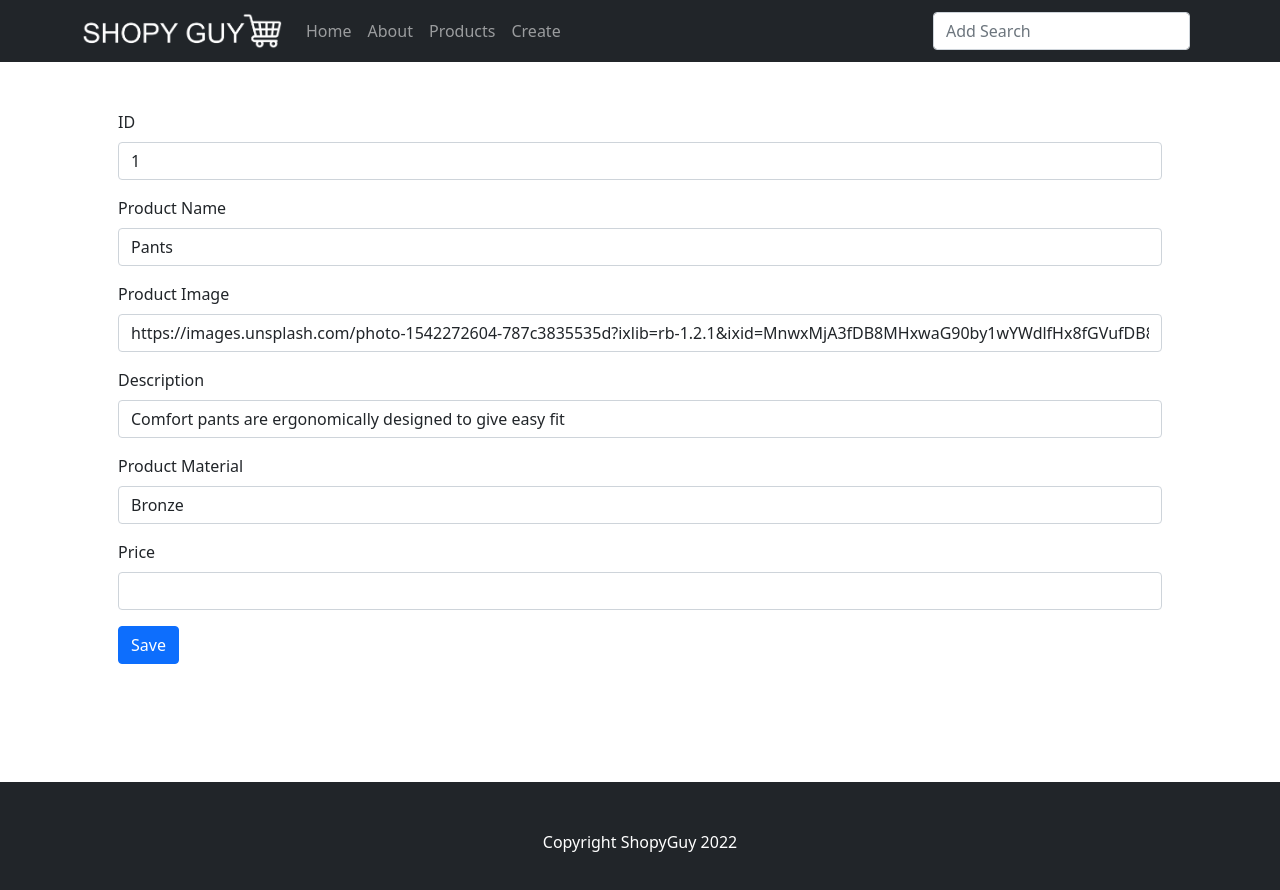
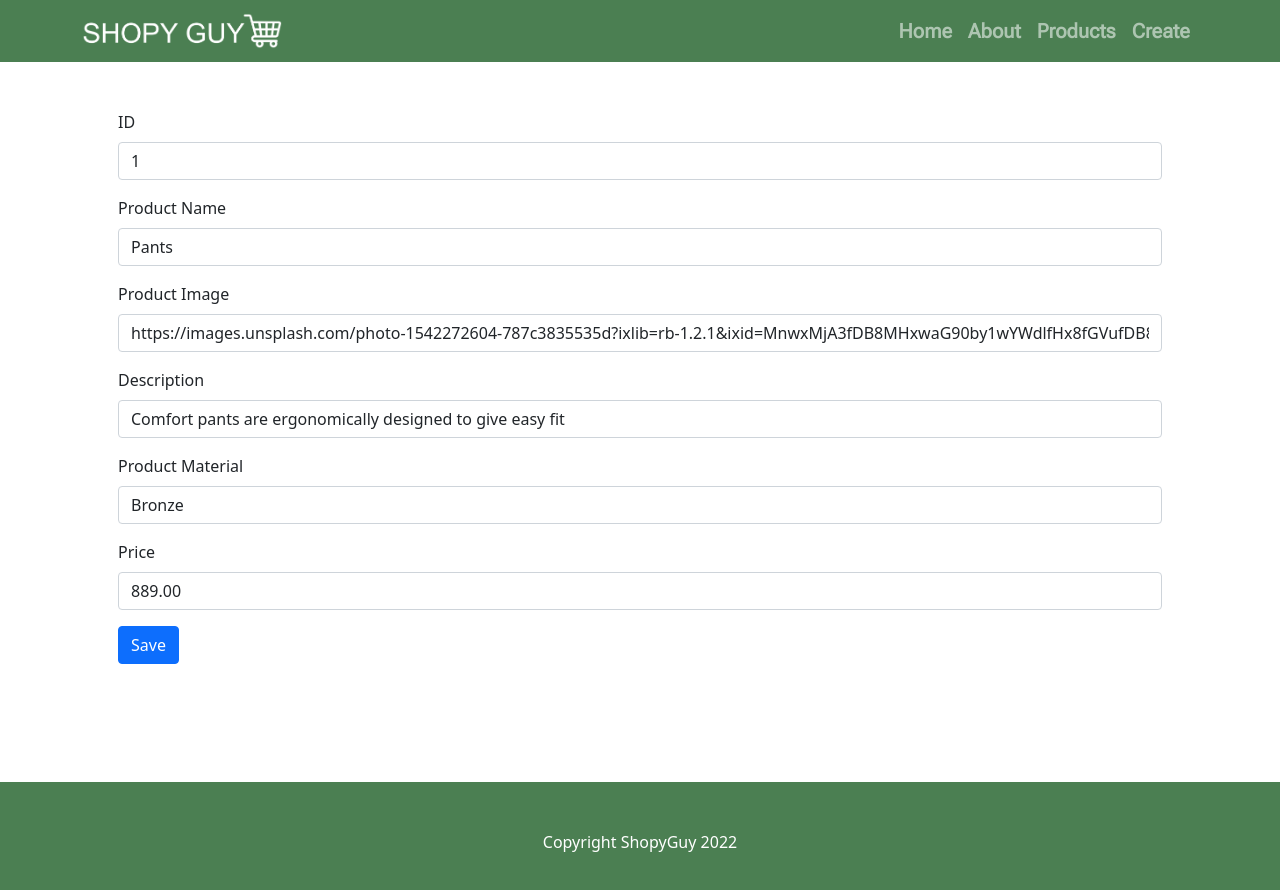
Before and after one commit to fordp86/react-final-project, a React (Create React App) app: page /products/1/edit in a window 1280 px wide. Shown: the top 890 px of the page. Built offline with nearby package versions, Linux system fonts and the light colour scheme; data requests are answered from the project's data file.

Commit message:
Final submission with green colors and roboto font

```diff
--- a/public/index.html
+++ b/public/index.html
@@ -5,6 +5,9 @@
     <link rel="icon" href="%PUBLIC_URL%/favicon.ico" />
     <meta name="viewport" content="width=device-width, initial-scale=1" />
     <meta name="description" content="Web site created using create-react-app" />
+    <link rel="preconnect" href="https://fonts.googleapis.com">
+    <link rel="preconnect" href="https://fonts.gstatic.com" crossorigin>
+    <link href="https://fonts.googleapis.com/css2?family=Roboto+Flex:opsz@8..144&display=swap" rel="stylesheet">
     <!--
       Notice the use of %PUBLIC_URL% in the tags above.
       It will be replaced with the URL of the `public` folder during the build.
--- a/src/Home.js
+++ b/src/Home.js
@@ -1,45 +1,26 @@
-import { Navbar, Nav, Container, Form, FormControl, Row, Col } from 'react-bootstrap';
+import { Navbar, Nav, Container,Row, Col } from 'react-bootstrap';
 import { Link, Outlet } from 'react-router-dom';
-import { ProductContext } from './ProductContext';
-import { useContext } from "react";
 import styles from './Home.module.css'
 
 function Home(){
-    let { searchyByContent } = useContext(ProductContext)
-
-    function searchForm(){
-        searchyByContent()
-    }
-
     return(
         <>
-            <Navbar bg="dark" variant="dark">
+            <Navbar variant="dark" className={`${styles.navBg}`}>
                 <Container>
-                    <Navbar.Brand href="/">
+                    <Navbar.Brand href="/" className={`${styles.logo}`}>
                         <img
                         alt="shopy guy logo"
                         src="/img/cart.png"
-                        width="200"
-                        height="auto"
-                        className="d-inline-block align-top"
+                        className={"d-inline-block align-top img-fluid"}
                         />
                     </Navbar.Brand>
-                    <Navbar.Toggle aria-controls="navbarScroll" />
-                    <Navbar.Collapse id="navbarScroll">
-                        <Nav className="me-auto justify-content-end">
+                    <Navbar.Collapse className="justify-content-end">
+                        <Nav className={`${styles.font}`}>
                             <Link to="/" className="nav-link">Home</Link>
                             <Link to="/about" className="nav-link">About</Link>
                             <Link to="/products" className="nav-link">Products</Link>
                             <Link to="/new" className="nav-link">Create</Link>
                         </Nav>
-                        <Form onSubmit={searchForm} className="d-flex">
-                            <FormControl
-                            type="search"
-                            placeholder="Add Search"
-                            className="me-2"
-                            aria-label="Search"
-                            />
-                        </Form>
                     </Navbar.Collapse>
                 </Container>
             </Navbar>
@@ -50,7 +31,7 @@ function Home(){
                         </Col>
                     </Row>
             </Container>
-            <Container fluid className="bg-dark p-5 h-100">
+            <Container fluid className={`${styles.navBg} p-5 h-100`}>
                     <Row className="h-100">
                         <Col md={12} className="text-center text-white">
                             <p>Copyright ShopyGuy 2022</p>
--- a/src/Home.module.css
+++ b/src/Home.module.css
@@ -1,3 +1,22 @@
 .minheight{
     min-height: 90vh;
 }
+
+.navBg{
+    background-color:#4B7F52;
+}
+
+.logo{
+    max-width: 200px;
+    height: auto;
+}
+
+.font{
+    font-family: 'Roboto Flex', sans-serif;
+    font-size: 20px;
+    font-weight: bold;
+}
+
+.footerBg{
+    background-color:#4B7F52;
+}
--- a/src/Product.js
+++ b/src/Product.js
@@ -1,4 +1,4 @@
-import { Card, Button, Spinner, Alert } from "react-bootstrap";
+import { Card, Button, Spinner, Alert, Container, Row, Col } from "react-bootstrap";
 import { useParams, useNavigate, Link } from "react-router-dom";
 import { ProductContext } from "./ProductContext";
 import { useContext, useState, useEffect } from "react";
@@ -40,19 +40,29 @@ function Product(){
     function productCard() {
         let { id, itemName, itemImage, description, itemMaterial, price } = product
         return (
+        <Container>
+          <Row>
+            <Col>
+                <div>
+                  <img src={itemImage} alt={itemName} className="img-fluid" />
+                </div>
+            </Col>
+            <Col>
               <Card className="align-self-start">
-            <Card.Img variant="top" src={itemImage} />
                   <Card.Body>
                     <Card.Title>{itemName}</Card.Title>
                     <Card.Subtitle className="mb-2 text-muted">{description}</Card.Subtitle>
                     <Card.Text>
                       <strong>Material:</strong> <span>{itemMaterial}</span> <br />
-                <strong>Price:</strong><span>{price}</span>
+                      <strong>Price:</strong><span>${price}</span>
                     </Card.Text>
                     <Link to={`/products/${id}/edit`} className="btn btn-primary mx-3">Edit</Link>
                     <Button variant="danger" onClick={handleDeleteProduct.bind(this, id)}>Delete</Button>
                   </Card.Body>
               </Card>
+            </Col>
+          </Row>
+        </Container>
         )
       }
       if (error) return errorMessage()
--- a/src/ProductContext.js
+++ b/src/ProductContext.js
@@ -4,6 +4,7 @@ import axios from "axios";
 export const ProductContext = createContext()
 
 export const ProductProvider = (props) => {
+    const baseUrl = "http://localhost:3001/products"
     const [products, setProducts] = useState([])
 
     useEffect(() => {
@@ -14,14 +15,14 @@ export const ProductProvider = (props) => {
     }, [])
 
     function refreshProducts(){
-        return axios.get("http://localhost:3001/products")
+        return axios.get(baseUrl)
         .then(response => {
             setProducts(response.data)
         })
     }
 
     function getProduct(id) {
-        return axios.get(`http://localhost:3001/products/${id}`)
+        return axios.get(`${baseUrl}/${id}`)
           .then(response =>
             new Promise((resolve) => resolve(response.data))
           )
@@ -31,12 +32,12 @@ export const ProductProvider = (props) => {
     }
 
     function deleteProduct(id){
-        axios.delete(`http://localhost:3001/products/${id}`)
+        axios.delete(`${baseUrl}/${id}`)
         .then(refreshProducts)
     }
 
     function addProduct(product) {
-        return axios.post("http://localhost:3001/products", product)
+        return axios.post(baseUrl, product)
         .then(response => {
           refreshProducts()
           return new Promise((resolve) => resolve(response.data))
@@ -44,7 +45,7 @@ export const ProductProvider = (props) => {
     }
 
     function updateProduct(product) {
-        return axios.put(`http://localhost:3001/products/${product.id}`, product)
+        return axios.put(`${baseUrl}/${product.id}`, product)
         .then(response => {
           refreshProducts()
           return new Promise((resolve) => resolve(response.data))
@@ -52,49 +53,42 @@ export const ProductProvider = (props) => {
       }
 
     function filterByPriceLow(){
-      return axios.get(`http://localhost:3001/products/?price_gte=0&price_lte=200`)
+      return axios.get(`${baseUrl}?price_gte=0&price_lte=200`)
       .then(response => {
         setProducts(response.data)
      })
     }
 
     function filterByPriceMed(){
-      return axios.get(`http://localhost:3001/products/?price_gte=200&price_lte=400`)
+      return axios.get(`${baseUrl}?price_gte=200&price_lte=400`)
       .then(response => {
         setProducts(response.data)
      })
     }
 
     function filterByPriceHigh(){
-      return axios.get(`http://localhost:3001/products/?price_gte=400&price_lte=999`)
+      return axios.get(`${baseUrl}?price_gte=400&price_lte=999`)
       .then(response => {
         setProducts(response.data)
      })
     }
 
-    function searchyByContent(){
-      return axios.get(`http://localhost:3001/products?q=`)
-      .then(response => {
-        setProducts(response.data)
-      })
-    }
-
     function orderHighToLow(){
-      return axios.get(`http://localhost:3001/products/?_sort=price&_order=desc`)
+      return axios.get(`${baseUrl}?_sort=price&_order=desc`)
       .then(response => {
         setProducts(response.data)
       })
     }
 
     function orderLowToHigh(){
-      return axios.get(`http://localhost:3001/products/?_sort=price&_order=asc`)
+      return axios.get(`${baseUrl}?_sort=price&_order=asc`)
       .then(response => {
         setProducts(response.data)
      })
     }
 
     return (
-        <ProductContext.Provider value={{ products, getProduct, deleteProduct, addProduct, updateProduct, filterByPriceLow, filterByPriceMed, filterByPriceHigh, searchyByContent, orderHighToLow, orderLowToHigh }}>
+        <ProductContext.Provider value={{ products, getProduct, deleteProduct, addProduct, updateProduct, filterByPriceLow, filterByPriceMed, filterByPriceHigh, orderHighToLow, orderLowToHigh }}>
             {props.children}
         </ProductContext.Provider>
     )
--- a/src/ProductForm.js
+++ b/src/ProductForm.js
@@ -48,7 +48,7 @@ function ProductForm(){
 
     function handleSubmit(event) {
         event.preventDefault()
-        addOrUpdate().then((product) =>
+        addOrUpdate().then(() =>
             navigate(-1)
         )
     }
--- a/src/ProductList.js
+++ b/src/ProductList.js
@@ -56,13 +56,13 @@ function ProductList(){
         return products.map((product) =>
             <Col md={4} key={product.id} className="mt-3">
                 <Card>
-                    <Card.Img variant="top" src={product.itemImage} />
+                    <Card.Img variant="top" src={product.itemImage} className="img-fluid h-75" height="150px" />
                     <Card.Body>
                     <Card.Title>{product.itemName}</Card.Title>
                     <Card.Subtitle className="mb-2 text-muted">{product.description}</Card.Subtitle>
                     <Card.Text>
                         <strong>Material:</strong> <span>{product.itemMaterial}</span> <br />
-                        <strong>Price:</strong> <span>{product.price}</span>
+                        <strong>Price:</strong> <span>${product.price}</span>
                     </Card.Text>
                     <Link to={`/products/${product.id}`} className="btn btn-secondary mx-3">View</Link>
                     <Link to={`/products/${product.id}/edit`} className="btn btn-primary mx-3">Edit</Link>
@@ -82,7 +82,7 @@ function ProductList(){
                 <Row className="col-md-12">
                     <Col md={6}>
                     <Dropdown>
-                        <Dropdown.Toggle variant="info" id="dropdown-basic">
+                        <Dropdown.Toggle variant="info" id="dropdown-basic" className="rounded-0">
                             Filter Price
                         </Dropdown.Toggle>
 
@@ -94,9 +94,9 @@ function ProductList(){
                         </Dropdown.Menu>
                         </Dropdown>
                     </Col>
-                    <Col md={6}>
-                        <Button onClick={sortHigh} variant="secondary">Price High to Low</Button>
-                        <Button onClick={sortLow} variant="primary">Price Low to High</Button>
+                    <Col md={6} className="text-end">
+                        <Button onClick={sortHigh} variant="secondary" className="rounded-0 mx-3">Price High to Low</Button>
+                        <Button onClick={sortLow} variant="primary" className="rounded-0">Price Low to High</Button>
                     </Col>
                 </Row>
                 <Row className="col-md-12">
--- a/src/index.js
+++ b/src/index.js
@@ -3,6 +3,7 @@ import ReactDOM from 'react-dom';
 import App from './App';
 import { ProductProvider } from './ProductContext';
 import 'bootstrap/dist/css/bootstrap.min.css';
+
 
 ReactDOM.render(
   <React.StrictMode>
--- a/src/storeData.json
+++ b/src/storeData.json
@@ -6,7 +6,7 @@
       "itemImage": "https://images.unsplash.com/photo-1542272604-787c3835535d?ixlib=rb-1.2.1&ixid=MnwxMjA3fDB8MHxwaG90by1wYWdlfHx8fGVufDB8fHx8&auto=format&fit=crop&w=2052&q=80",
       "description": "Comfort pants are ergonomically designed to give easy fit",
       "itemMaterial": "Bronze",
-      "price": "$889.00"
+      "price": "889.00"
     },
     {
       "id": 2,
@@ -14,7 +14,7 @@
       "itemImage": "https://images.unsplash.com/photo-1581497396202-5645e76a3a8e?ixlib=rb-1.2.1&ixid=MnwxMjA3fDB8MHxwaG90by1wYWdlfHx8fGVufDB8fHx8&auto=format&fit=crop&w=2370&q=80",
       "description": "Cool sweater",
       "itemMaterial": "Cotton",
-      "price": "$845.00"
+      "price": "845.00"
     },
     {
       "id": 3,
@@ -22,7 +22,7 @@
       "itemImage": "https://images.unsplash.com/photo-1605773527852-c546a8584ea3?ixlib=rb-1.2.1&ixid=MnwxMjA3fDB8MHxwaG90by1wYWdlfHx8fGVufDB8fHx8&auto=format&fit=crop&w=2148&q=80",
       "description": "The slim & simple Maple Gaming Mouse from Dev Byte comes with a sleek body and 7- Color RGB LED Back-lighting for smart functionality",
       "itemMaterial": "Plastic",
-      "price": "$997.00"
+      "price": "997.00"
     },
     {
       "id": 4,
@@ -30,7 +30,7 @@
       "itemImage": "https://images.unsplash.com/photo-1556306535-0f09a537f0a3?ixlib=rb-1.2.1&ixid=MnwxMjA3fDB8MHxwaG90by1wYWdlfHx8fGVufDB8fHx8&auto=format&fit=crop&w=2370&q=80",
       "description": "Great hat",
       "itemMaterial": "Granite",
-      "price": "$208.00"
+      "price": "208.00"
     },
     {
       "id": 5,
@@ -38,7 +38,7 @@
       "itemImage": "https://images.unsplash.com/photo-1609377375722-46264cf88939?ixlib=rb-1.2.1&ixid=MnwxMjA3fDB8MHxwaG90by1wYWdlfHx8fGVufDB8fHx8&auto=format&fit=crop&w=2364&q=80",
       "description": "Boston's most advanced compression wear technology increases muscle oxygenation, stabilizes active muscles",
       "itemMaterial": "Soft",
-      "price": "$406.00"
+      "price": "406.00"
     },
     {
       "id": 6,
@@ -46,7 +46,7 @@
       "itemImage": "https://images.unsplash.com/photo-1542901031-ec5eeb518e83?crop=entropy&cs=tinysrgb&fm=jpg&ixlib=rb-1.2.1&q=80&raw_url=true&ixid=MnwxMjA3fDB8MHxwaG90by1wYWdlfHx8fGVufDB8fHx8&auto=format&fit=crop&w=2370",
       "description": "Good Sausage",
       "itemMaterial": "Steel",
-      "price": "$329.00"
+      "price": "329.00"
     },
     {
       "id": 7,
@@ -54,7 +54,7 @@
       "itemImage": "https://images.unsplash.com/photo-1600857544200-b2f666a9a2ec?ixlib=rb-1.2.1&ixid=MnwxMjA3fDB8MHxwaG90by1wYWdlfHx8fGVufDB8fHx8&auto=format&fit=crop&w=2370&q=80",
       "description": "Good Soap",
       "itemMaterial": "Steel",
-      "price": "$424.00"
+      "price": "424.00"
     },
     {
       "id": 8,
@@ -62,7 +62,7 @@
       "itemImage": "https://images.unsplash.com/photo-1485965120184-e220f721d03e?crop=entropy&cs=tinysrgb&fm=jpg&ixlib=rb-1.2.1&q=80&raw_url=true&ixid=MnwxMjA3fDB8MHxwaG90by1wYWdlfHx8fGVufDB8fHx8&auto=format&fit=crop&w=2370",
       "description": "The Nagasaki Lander is the trademarked name of several series of Nagasaki sport bikes, that started with the 1984 ABC800J",
       "itemMaterial": "Metal",
-      "price": "$899.00"
+      "price": "899.00"
     },
     {
       "id": 9,
@@ -70,7 +70,7 @@
       "itemImage": "https://images.unsplash.com/photo-1510697963685-53101e615777?ixlib=rb-1.2.1&ixid=MnwxMjA3fDB8MHxwaG90by1wYWdlfHx8fGVufDB8fHx8&auto=format&fit=crop&w=2370&q=80",
       "description": "Cool Ball",
       "itemMaterial": "Frozen",
-      "price": "$165.00"
+      "price": "165.00"
     },
     {
       "id": 10,
@@ -78,7 +78,7 @@
       "itemImage": "https://images.unsplash.com/photo-1551248429-40975aa4de74?ixlib=rb-1.2.1&ixid=MnwxMjA3fDB8MHxwaG90by1wYWdlfHx8fGVufDB8fHx8&auto=format&fit=crop&w=1890&q=80",
       "description": "You'll love our salad",
       "itemMaterial": "Cotton",
-      "price": "$230.00"
+      "price": "230.00"
     }
   ]
 }
```
Also changed, not shown: src/storeData.js (deleted, +0 -18 lines). Lines whose indentation alone changed are shown as unchanged.
